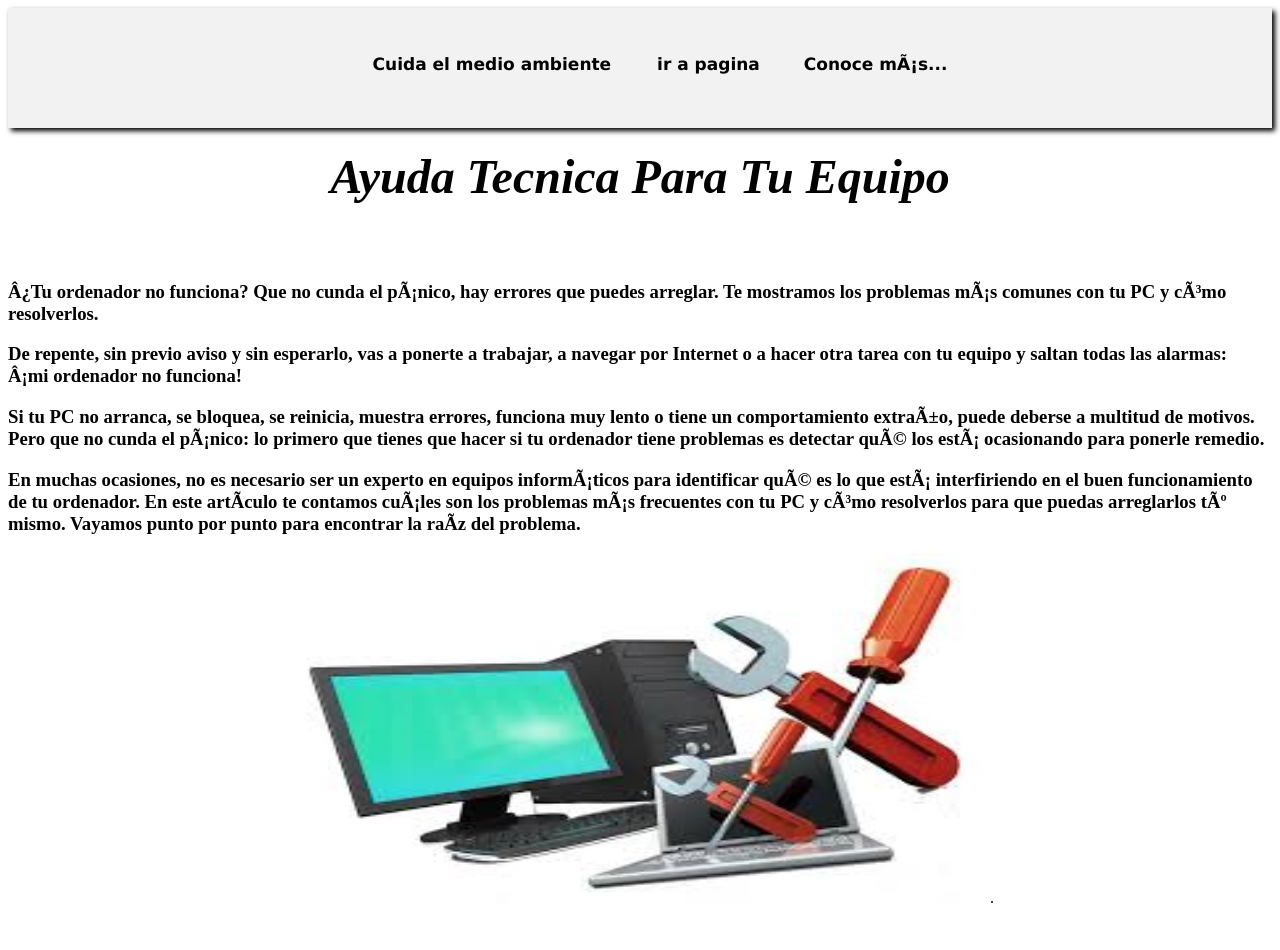
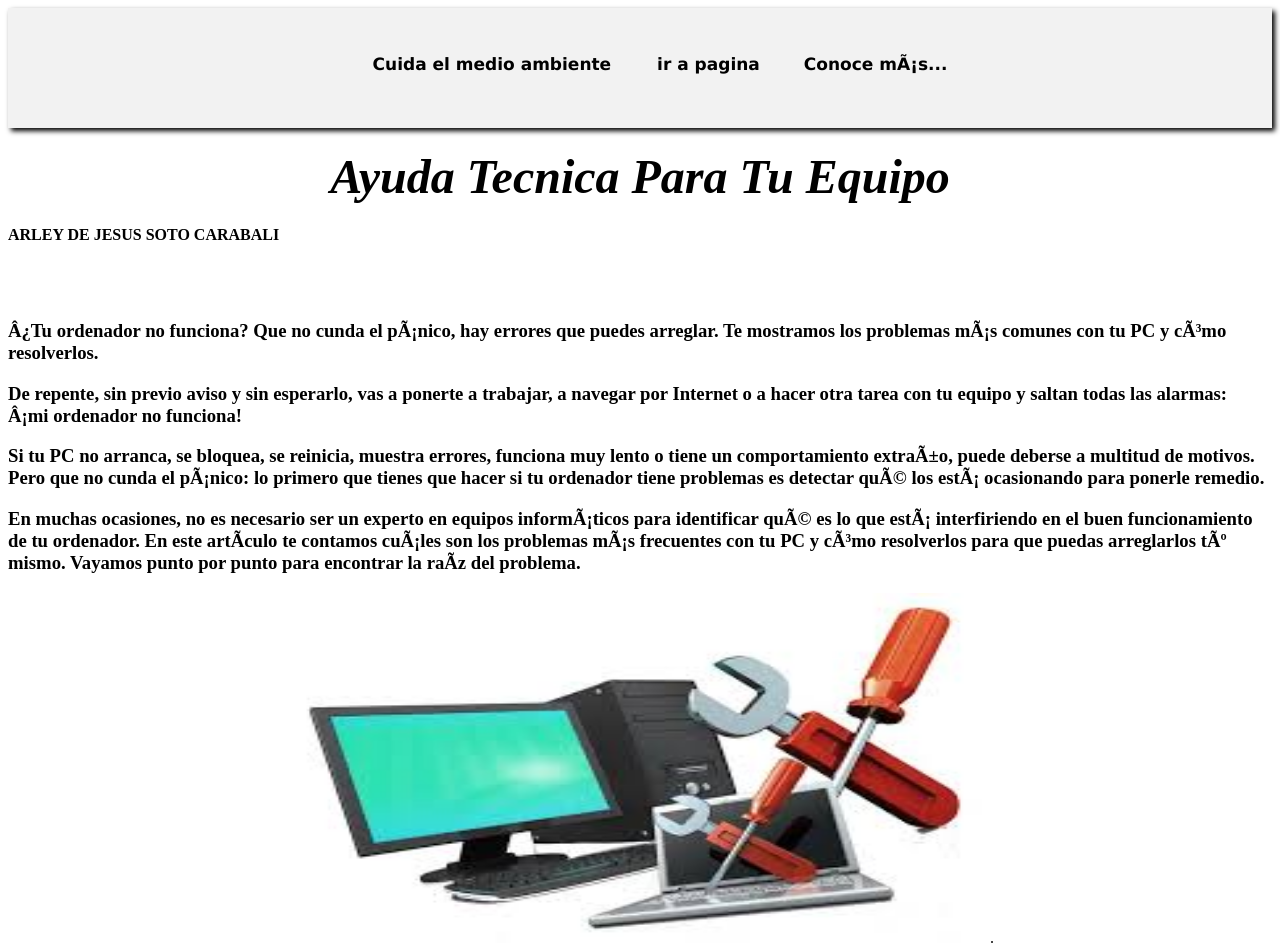
Before and after one commit to ArleySoto05/nuevo-repositorio, a plain HTML site: page docs/index.html in a window 1280 px wide. Before the commit the page ends 926 px from the top, so only its background shows below. Drawn offline with Linux system fonts and the light colour scheme.

Commit message:
agregamos nombre

```diff
--- a/docs/index.html
+++ b/docs/index.html
@@ -50,6 +50,8 @@
 			</font>
 		</center>
 	</h1>
+
+	<h4>ARLEY DE JESUS SOTO CARABALI</h4>
 
 		 <meta http-equiv="content-type" content="text/html; charset=utf-8"/>
 	   <br>
```
